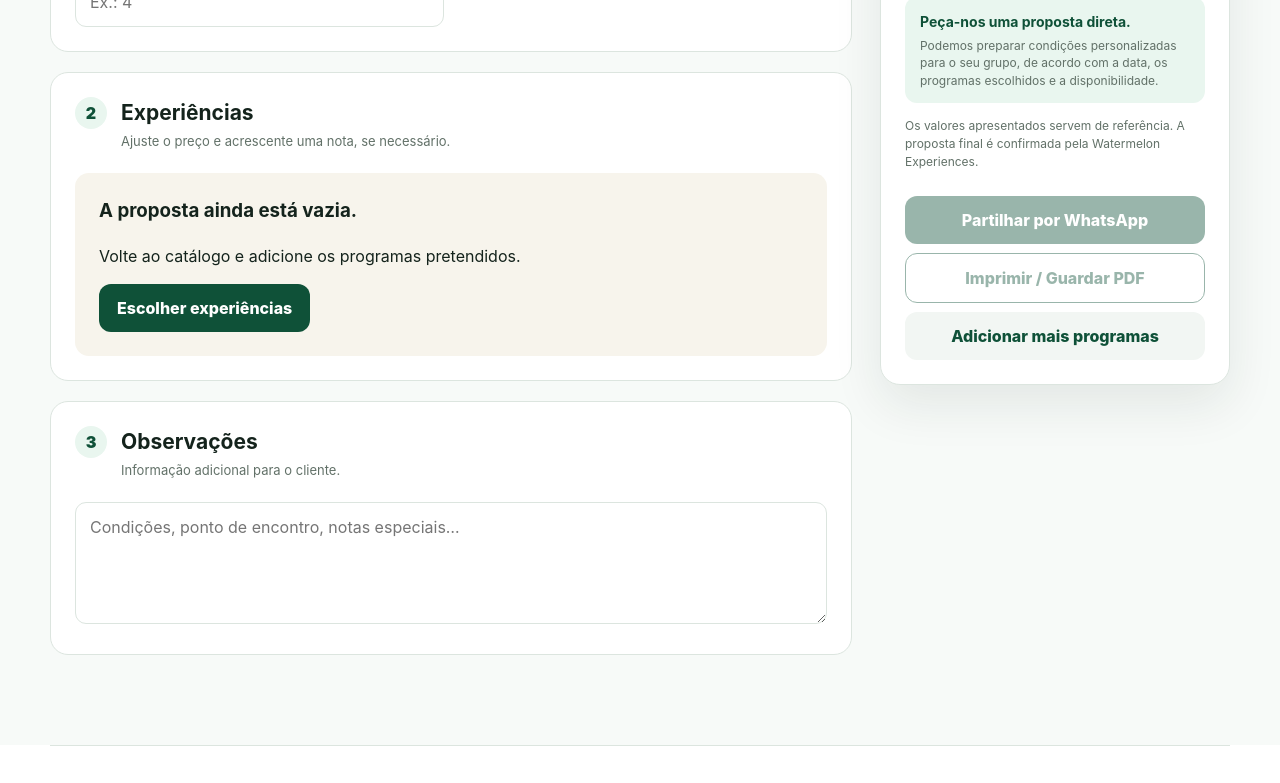
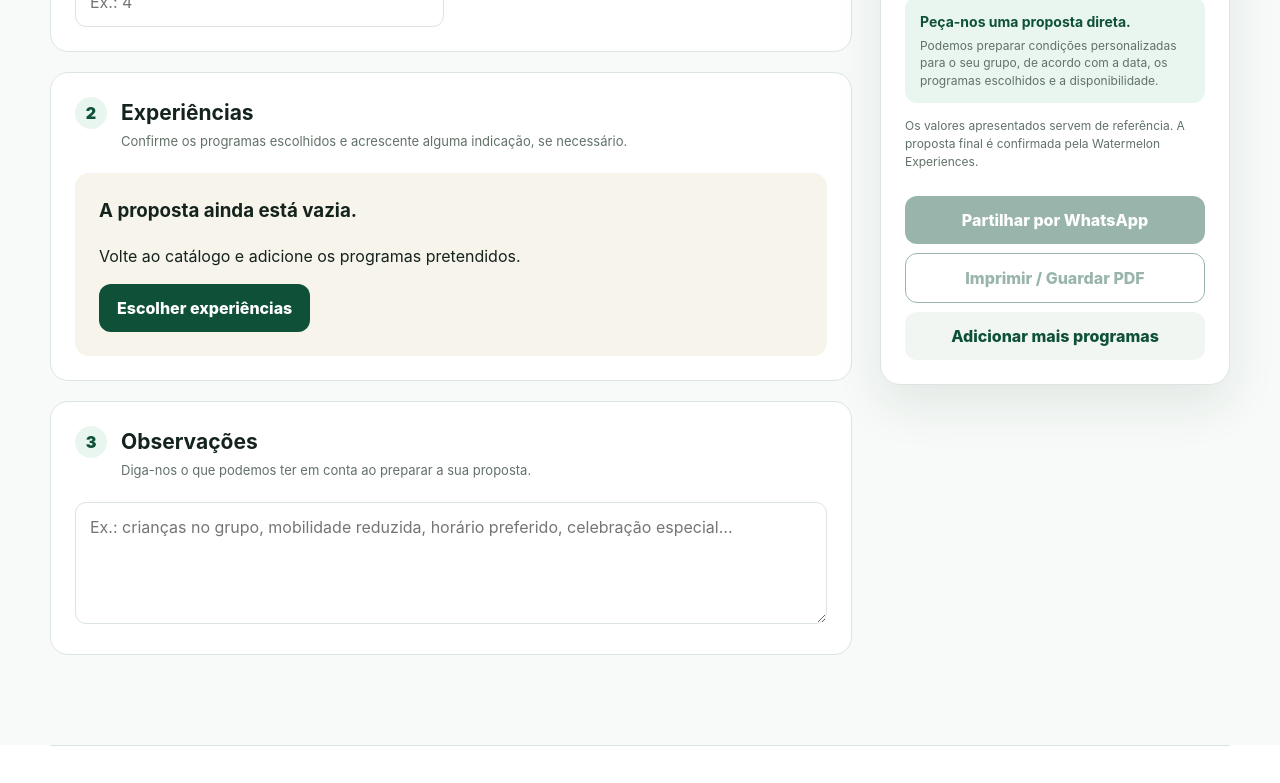
Before and after one commit to xroger1969/watermelon-propostas, a Next.js app: page /proposta in a window 1280 px wide. Shown: the part 660-1443 px from the top of the page. Built offline with nearby package versions, Linux system fonts and the light colour scheme.

Commit message:
Refine customer proposal flow and remove price editing

```diff
--- a/components/ProposalBuilder.tsx
+++ b/components/ProposalBuilder.tsx
@@ -123,7 +123,7 @@ export default function ProposalBuilder() {
             <span>2</span>
             <div>
               <h2>Experiências</h2>
-              <p>Ajuste o preço e acrescente uma nota, se necessário.</p>
+              <p>Confirme os programas escolhidos e acrescente alguma indicação, se necessário.</p>
             </div>
           </div>
 
@@ -146,21 +146,16 @@ export default function ProposalBuilder() {
                     <button className="remove-button" onClick={() => removeItem(index)} type="button">Remover</button>
                   </div>
                   <div className="proposal-item-fields">
-                    <label>
-                      <span>Preço (€)</span>
-                      <input
-                        inputMode="decimal"
-                        value={item.price}
-                        onChange={(e) => updateItem(index, { price: e.target.value })}
-                        placeholder="0,00"
-                      />
-                    </label>
+                    <div className="proposal-price-display">
+                      <span>Valor de referência</span>
+                      <strong>{item.price ? money(Number.parseFloat(item.price.replace(",", ".")) || 0) : "Sob consulta"}</strong>
+                    </div>
                     <label className="grow">
-                      <span>Nota</span>
+                      <span>Pedido especial</span>
                       <input
                         value={item.notes}
                         onChange={(e) => updateItem(index, { notes: e.target.value })}
-                        placeholder="Ex.: inclui recolha no hotel"
+                        placeholder="Ex.: recolha no hotel, horário preferido…"
                       />
                     </label>
                   </div>
@@ -175,7 +170,7 @@ export default function ProposalBuilder() {
             <span>3</span>
             <div>
               <h2>Observações</h2>
-              <p>Informação adicional para o cliente.</p>
+              <p>Diga-nos o que podemos ter em conta ao preparar a sua proposta.</p>
             </div>
           </div>
           <label className="full-field">
@@ -183,7 +178,7 @@ export default function ProposalBuilder() {
               rows={4}
               value={client.notes}
               onChange={(e) => setClient({ ...client, notes: e.target.value })}
-              placeholder="Condições, ponto de encontro, notas especiais…"
+              placeholder="Ex.: crianças no grupo, mobilidade reduzida, horário preferido, celebração especial…"
             />
           </label>
         </div>
@@ -211,7 +206,7 @@ export default function ProposalBuilder() {
             Imprimir / Guardar PDF
           </button>
           <a className="button button-ghost wide" href="/#experiencias">Adicionar mais programas</a>
-          {items.length > 0 && <button className="clear-link" type="button" onClick={clearProposal}>Limpar proposta</button>}
+          {items.length > 0 && <button className="clear-link" type="button" onClick={clearProposal}>Começar de novo</button>}
         </div>
       </aside>
 
```
